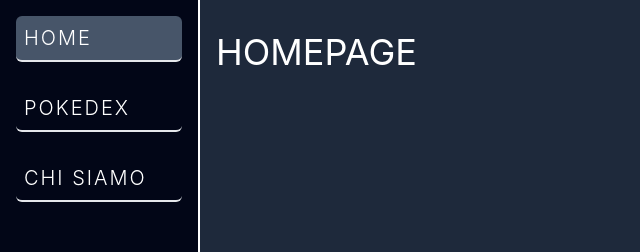
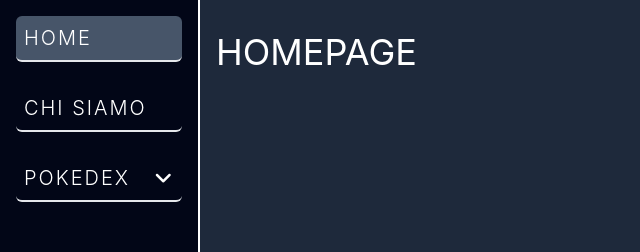
Before and after one commit to Aj-Herrera-99/react-router, a React (Vite) app: page / in a window 1280 px wide. Shown: the top 252 px of the page, without its empty margins (0-640 px from the left). Built offline with nearby package versions, Linux system fonts and the light colour scheme.

Commit message:
in Navbar pokedex link diventa un dropdown list

```diff
--- a/index.html
+++ b/index.html
@@ -1,9 +1,19 @@
-<!doctype html>
+<!DOCTYPE html>
 <html lang="en">
     <head>
         <meta charset="UTF-8" />
         <link rel="icon" type="image/svg+xml" href="/vite.svg" />
-    <meta name="viewport" content="width=device-width, initial-scale=1.0 viewport-fit=cover" />
+        <meta
+            name="viewport"
+            content="width=device-width, initial-scale=1.0 viewport-fit=cover"
+        />
+        <link
+            rel="stylesheet"
+            href="https://cdnjs.cloudflare.com/ajax/libs/font-awesome/6.7.2/css/all.min.css"
+            integrity="sha512-Evv84Mr4kqVGRNSgIGL/F/aIDqQb7xQ2vcrdIwxfjThSH8CSR7PBEakCr51Ck+w+/U6swU2Im1vVX0SVk9ABhg=="
+            crossorigin="anonymous"
+            referrerpolicy="no-referrer"
+        />
         <title>React Blog Pages</title>
     </head>
     <body>
--- a/src/components/Navbar.jsx
+++ b/src/components/Navbar.jsx
@@ -1,27 +1,70 @@
-import React from "react";
+import React, { useState } from "react";
 import { NavLink } from "react-router-dom";
 
 const appLinks = [
     { to: "/", label: "Home" },
-    { to: "/pokedex", label: "Pokedex" },
+    { to: "/pokedex", label: "List" },
+    { to: "/pokedex/create", label: "Create" },
     { to: "/about", label: "Chi Siamo" },
 ];
 
 function Navbar() {
+    const [isPokedexOpen, setIsPokedexOpen] = useState(false);
+    const navElClass =
+        "p-2 border-b-2 text-white text-xl font-light tracking-widest uppercase hover:pb-4 transition-all rounded-md hover:bg-slate-700 cursor-pointer";
     return (
         <nav className="border-r-2 bg-slate-950 border-r-white sm:min-w-[200px]">
-            <div className="flex flex-col gap-6 [&>a]:p-2 [&>a]:pr-8 [&>a]:border-b-2 [&>a]:text-white [&>a]:text-xl [&>a]:font-light [&>a]:tracking-widest [&>a]:uppercase hover:[&>a]:pb-4 [&>a]:transition-all [&>a]:rounded-md hover:[&>a]:bg-slate-700">
-                {appLinks.map((link, index) => (
+            <div className="flex flex-col gap-6">
+                {appLinks
+                    .filter((link) => !link.to.includes("pokedex"))
+                    .map((link, index) => (
                         <NavLink
                             key={index}
                             to={link.to}
                             className={({ isActive }) =>
-                            isActive ? " bg-slate-600" : ""
+                                navElClass + (isActive ? " bg-slate-600" : "")
                             }
                         >
-                        {link.label}
+                            <span>{link.label}</span>
+                            <span>{link.label === "pokedex" && "ciao"}</span>
                         </NavLink>
                     ))}
+                <div
+                    onMouseEnter={() => setIsPokedexOpen((curr) => !curr)}
+                    onMouseLeave={() => setIsPokedexOpen((curr) => !curr)}
+                >
+                    <div
+                        className={`${navElClass} flex items-center justify-between`}
+                    >
+                        <span>Pokedex</span>
+                        <i
+                            className={`fa-solid fa-angle-down transition-all ${
+                                isPokedexOpen && "rotate-180"
+                            }`}
+                        ></i>
+                    </div>
+                    {isPokedexOpen && (
+                        <div className={`flex flex-col gap-2 my-2`}>
+                            {appLinks
+                                .filter((link) => link.to.includes("pokedex"))
+                                .map((link, index) => (
+                                    <NavLink
+                                        key={index}
+                                        to={link.to}
+                                        className={({ isActive }) =>
+                                            `${navElClass} self-end w-11/12` +
+                                            (isActive ? " bg-slate-600" : "")
+                                        }
+                                    >
+                                        <span>{link.label}</span>
+                                        <span>
+                                            {link.label === "pokedex" && "ciao"}
+                                        </span>
+                                    </NavLink>
+                                ))}
+                        </div>
+                    )}
+                </div>
             </div>
         </nav>
     );
```
Lines whose indentation alone changed are shown as unchanged.
